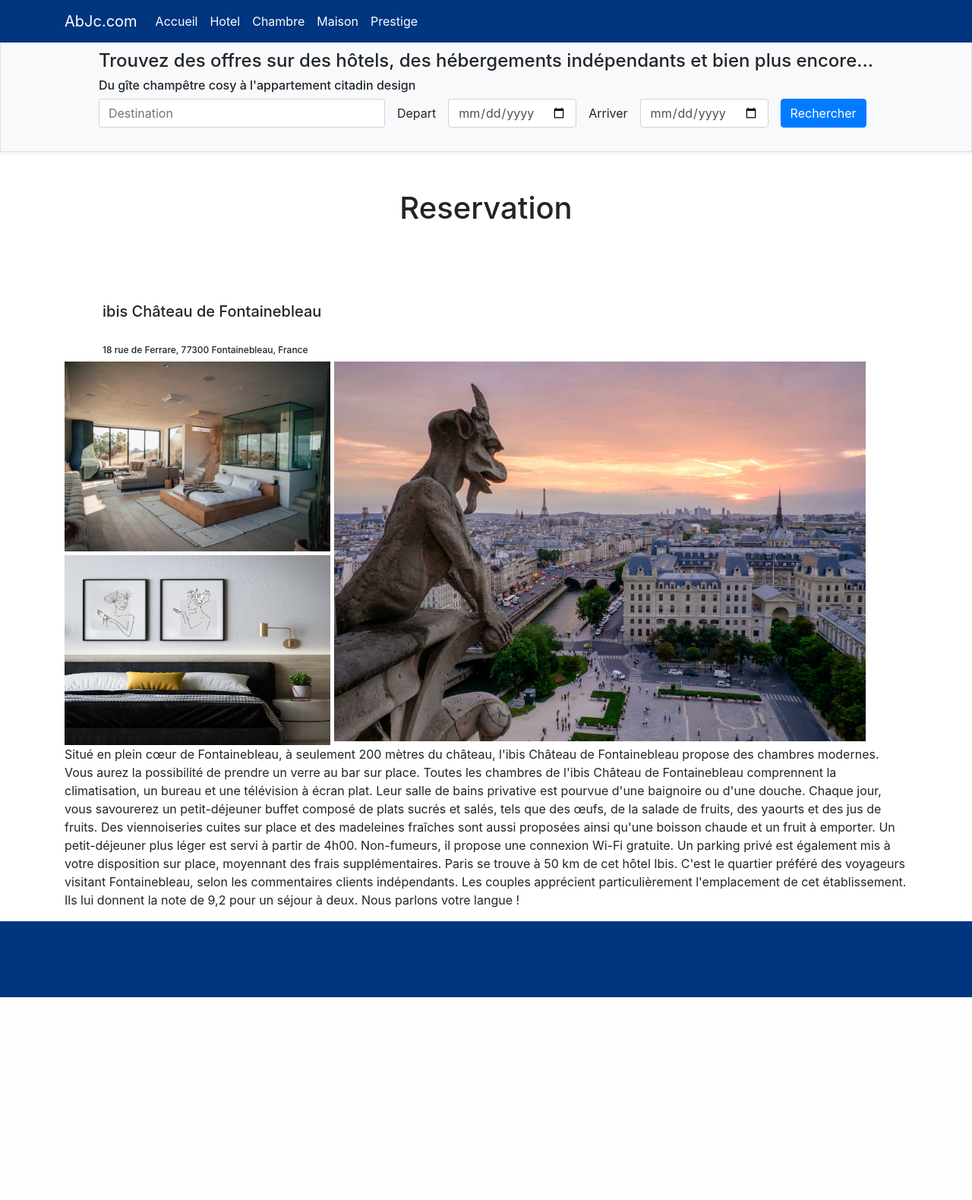
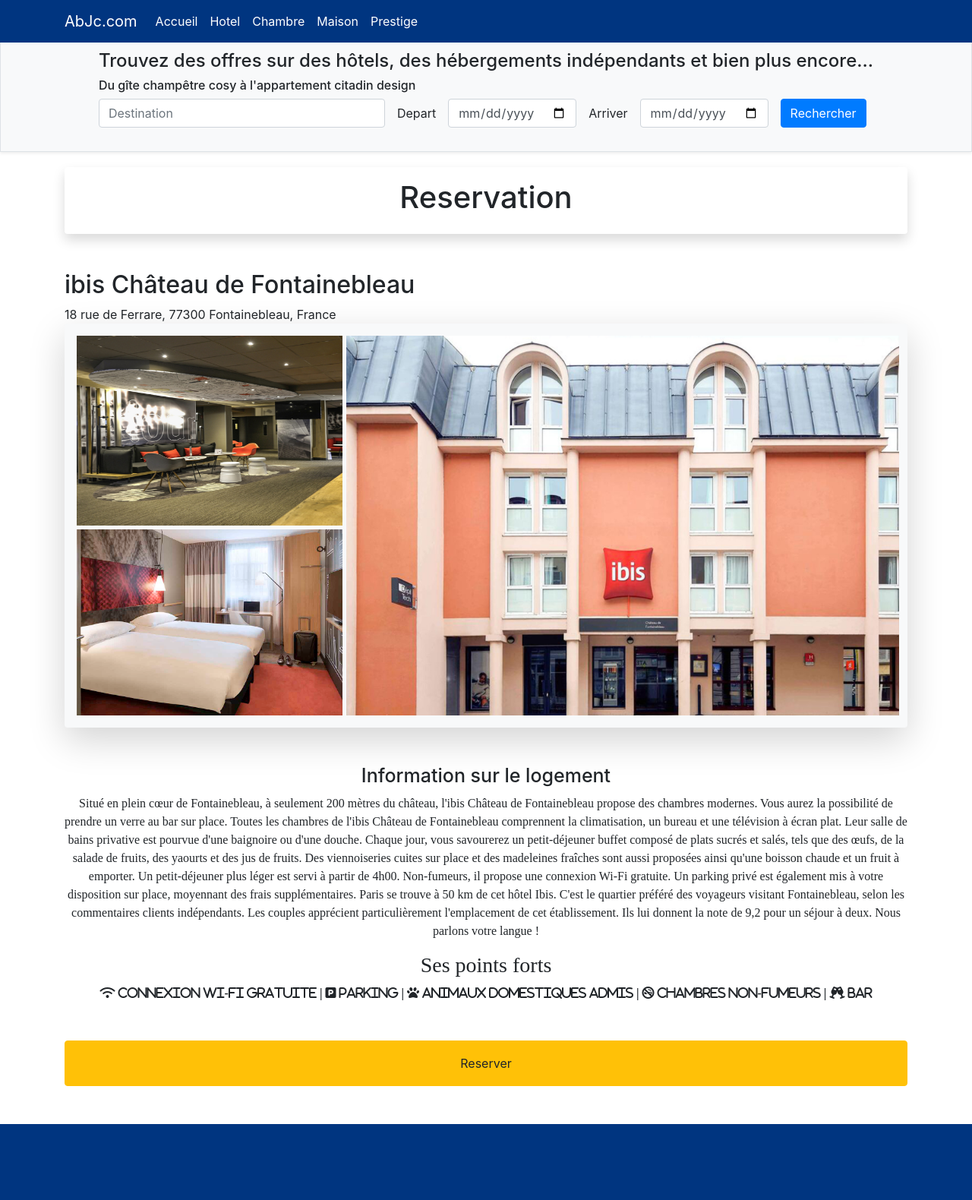
Before and after one commit to ABDELKADER-JCMAIROT-PROJET-GITE/GITE, a PHP site: page /gite/reservation.php in a window 1280 px wide. Shown: the whole page at 76% size. Before the commit the page ends 1313 px from the top, so only its background shows below. Run offline with PHP 8.4, Linux system fonts and the light colour scheme; some libraries are stand-ins or nearby versions.

Commit message:
reservation

```diff
--- a/asset/css/gite_fiche.css
+++ b/asset/css/gite_fiche.css
@@ -31,7 +31,7 @@
 }
 .chambreluxe{
   margin-top: 5px;
-  height: 250px;
+  height: 245px;
   width: 350px;
 }
 .photosreservation{
@@ -39,6 +39,25 @@
 }
 .parisvuecathedrale{
   height: 500px;
-  width: 700px;
+  width: 100%;
   margin-left: 5px;
 }
+.detail-paragrhe{
+  margin-top: 10px;
+  text-align: center;
+  font-family: "Bodoni MT Poster Compressed";
+}
+.information-sur-le-logement{
+  margin-top: 10px;
+  font-size: 25px;
+  text-align: center;
+}
+.reserver{
+  width: 100%;
+  height: 60px;
+  margin-top: 50px;
+  margin-bottom: 50px;
+}
+.ibis{
+  text-align:start;
+}
--- a/asset/css/global.css
+++ b/asset/css/global.css
@@ -53,7 +53,7 @@
 
 .reservation{
   text-align: center;
-  margin-top: 50px;
+  margin-top: 20px;
 }
 .hotel{
   font-size:20px;
--- a/inc/header.php
+++ b/inc/header.php
@@ -15,7 +15,7 @@
     <link rel="stylesheet" href="./asset/css/nav.css" />
     <link rel="stylesheet" href="./asset/css/variable.css" />
     <link rel="stylesheet" href="./asset/css/log_admin.css" />
-    <title>Accueil</title>
+    <title>AbJc.com</title>
   </head>
   <body>
     <header>
--- a/reservation.php
+++ b/reservation.php
@@ -1,36 +1,48 @@
 <?php
 include('inc/header.php');
 ?>
-        <div class="reservation"><h1>Reservation</h1></div>
-        <div><h2 class="hotel">ibis Château de Fontainebleau</h2><br>
-            <h2 class="soustitre"> 18 rue de Ferrare, 77300 Fontainebleau, France</h2></div>
-<!--        debut entet img-->
-        <!--        div papa-->
-        <div class="photosreservation">
-            <div>
-                <div><img class="suiteluxe" src="img/carre/suite_luxe.jpg" alt=""></div>
-                <div><img class="chambreluxe" src="img/carre/chambre.jpg" alt=""></div>
-            </div>
-            <div><img class="parisvuecathedrale" src="img/rectangle_grd/paris_vue_cathedrale.jpg" alt=""></div>
+    <div class="reservation shadow p-3 mb-5 bg-white rounded"><h1>Reservation</h1></div>
+<div><h2 class="ibis">ibis Château de Fontainebleau</h2>
+<span>18 rue de Ferrare, 77300 Fontainebleau, France</span></div>
+    <!--        debut entet img-->
+    <!--        div papa-->
+    <div class="photosreservation shadow-lg p-3 mb-5 bg-light rounded">
+        <div>
+            <div><img class="suiteluxe" src="img/carre/hall-ibis.jpg" alt=""></div>
+            <div><img class="chambreluxe" src="img/carre/chambre-ibis.jpg" alt=""></div>
         </div>
+        <div><img class="parisvuecathedrale" src="img/rectangle_grd/ibis-fontainebleau.jpg" alt=""></div>
+    </div>
+    <h3 class="information-sur-le-logement">Information sur le logement</h3>
+    <div class="detail-paragrhe"><p> Situé en plein cœur de Fontainebleau, à seulement 200 mètres du château, l'ibis
+            Château de Fontainebleau propose des chambres modernes. Vous aurez la possibilité de prendre un verre au bar
+            sur place.
 
-            <p> Situé en plein cœur de Fontainebleau, à seulement 200 mètres du château, l'ibis Château de Fontainebleau propose des chambres modernes. Vous aurez la possibilité de prendre un verre au bar sur place.
+            Toutes les chambres de l'ibis Château de Fontainebleau comprennent la climatisation, un bureau et une
+            télévision à écran plat. Leur salle de bains privative est pourvue d'une baignoire ou d'une douche.
+            Chaque jour, vous savourerez un petit-déjeuner buffet composé de plats sucrés et salés, tels que des œufs,
+            de la salade de fruits, des yaourts et des jus de fruits. Des viennoiseries cuites sur place et des
+            madeleines fraîches sont aussi proposées ainsi qu'une boisson chaude et un fruit à emporter. Un
+            petit-déjeuner plus léger est servi à partir de 4h00.
+            Non-fumeurs, il propose une connexion Wi-Fi gratuite. Un parking privé est également mis à votre disposition
+            sur place, moyennant des frais supplémentaires. Paris se trouve à 50 km de cet hôtel Ibis.
+            C'est le quartier préféré des voyageurs visitant Fontainebleau, selon les commentaires clients indépendants.
+            Les couples apprécient particulièrement l'emplacement de cet établissement. Ils lui donnent la note de 9,2
+            pour un séjour à deux.
+            Nous parlons votre langue !</p>
+        <h3>Ses points forts</h3>
+        <i class="fas fa-wifi"> Connexion Wi-Fi gratuite | </i>
+        <i class="fas fa-parking"> Parking | </i> <i class="fas fa-paw"> Animaux domestiques admis | </i>
+        <i class="fas fa-smoking-ban"> Chambres non-fumeurs | </i>
+        <i class="fas fa-glass-cheers"> Bar</i>
+    </div>
+    <div class="d-grid gap-2">
+        <button class="btn btn-warning reserver" type="submit">Reserver</button>
+    </div>
 
-                Toutes les chambres de l'ibis Château de Fontainebleau comprennent la climatisation, un bureau et une télévision à écran plat. Leur salle de bains privative est pourvue d'une baignoire ou d'une douche.
 
-                Chaque jour, vous savourerez un petit-déjeuner buffet composé de plats sucrés et salés, tels que des œufs, de la salade de fruits, des yaourts et des jus de fruits. Des viennoiseries cuites sur place et des madeleines fraîches sont aussi proposées ainsi qu'une boisson chaude et un fruit à emporter. Un petit-déjeuner plus léger est servi à partir de 4h00.
+    <!--        fin entete img -->
 
-                Non-fumeurs, il propose une connexion Wi-Fi gratuite. Un parking privé est également mis à votre disposition sur place, moyennant des frais supplémentaires. Paris se trouve à 50 km de cet hôtel Ibis.
 
-                C'est le quartier préféré des voyageurs visitant Fontainebleau, selon les commentaires clients indépendants.
-
-                Les couples apprécient particulièrement l'emplacement de cet établissement. Ils lui donnent la note de 9,2 pour un séjour à deux.
-
-                Nous parlons votre langue !</p>
-
-<!--        fin entete img -->
-    </div>
-</div>
-
-<!--</div>-->
-<?php include('inc/footer.php');?>
+    <!--</div>-->
+<?php include('inc/footer.php'); ?>
```
Also changed, not shown: img/carre/chambre-ibis.jpg (added), img/carre/hall-ibis.jpg (added), img/carre/redimension carre-suite_luxe2.jpg (deleted), img/rectangle_grd/ibis-fontainebleau.jpg (added).
